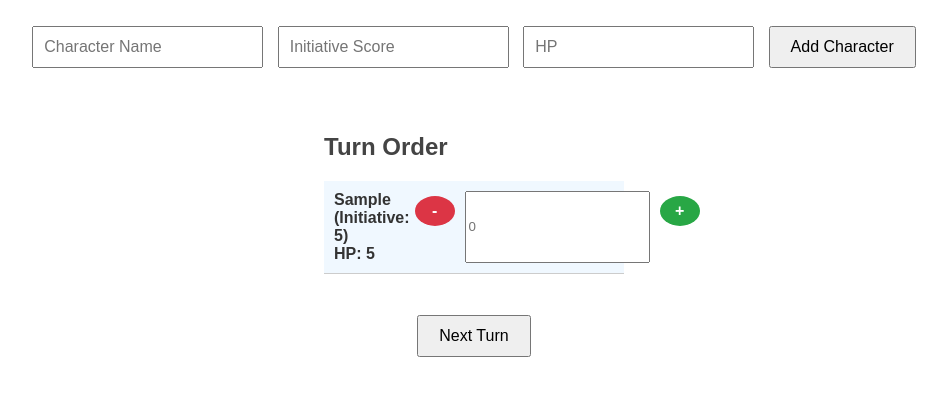
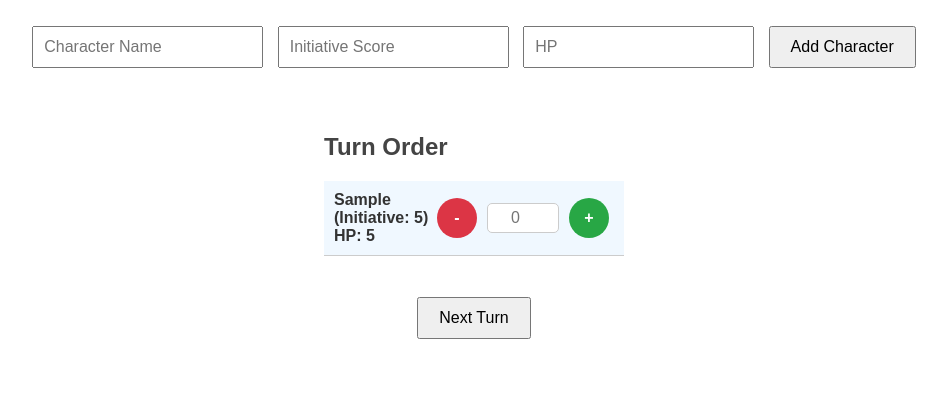
Before and after one commit to trisdenc/initiative-tracker, a plain HTML site: page index.html in a window 1280 px wide. Both pictures are taken after typing "Sample", "5", "5" into the empty fields and a click on the button "Add Character". Shown: the part 79-474 px from the top of the page, without its empty margins (166-1113 px from the left). Drawn offline with Linux system fonts and the light colour scheme.

Commit message:
Update style.css

```diff
--- a/style.css
+++ b/style.css
@@ -55,12 +55,13 @@ button {
 
 .hp-controls {
   display: flex;
+  align-items: center;
   gap: 5px;
 }
 
 .hp-controls button {
-  width: 30px; /* Circular buttons */
-  height: 30px;
+  width: 40px; /* Circular buttons */
+  height: 40px;
   border-radius: 50%; /* Make buttons round */
   font-size: 16px;
   font-weight: bold;
@@ -88,6 +89,15 @@ button {
   background-color: #218838;
 }
 
+.hp-input {
+  width: 60px;
+  padding: 5px;
+  font-size: 16px;
+  text-align: center;
+  border: 1px solid #ccc;
+  border-radius: 5px;
+}
+
 #current-turn {
   margin-top: 20px;
   font-size: 18px;
```
